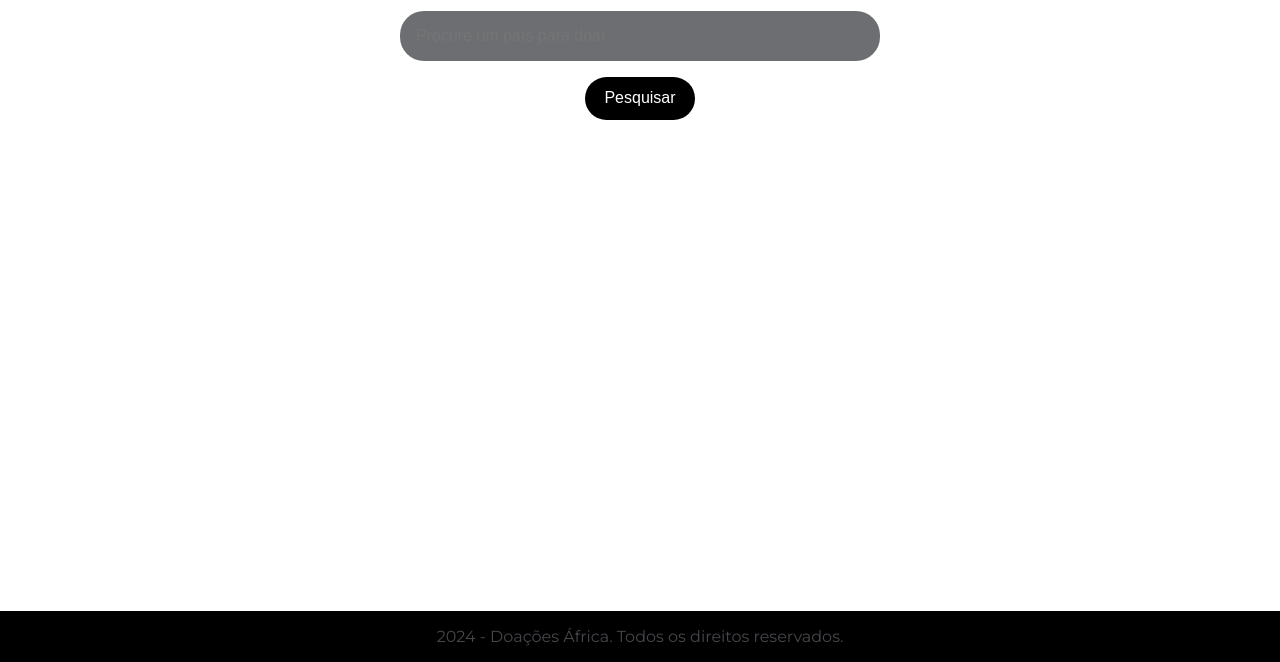
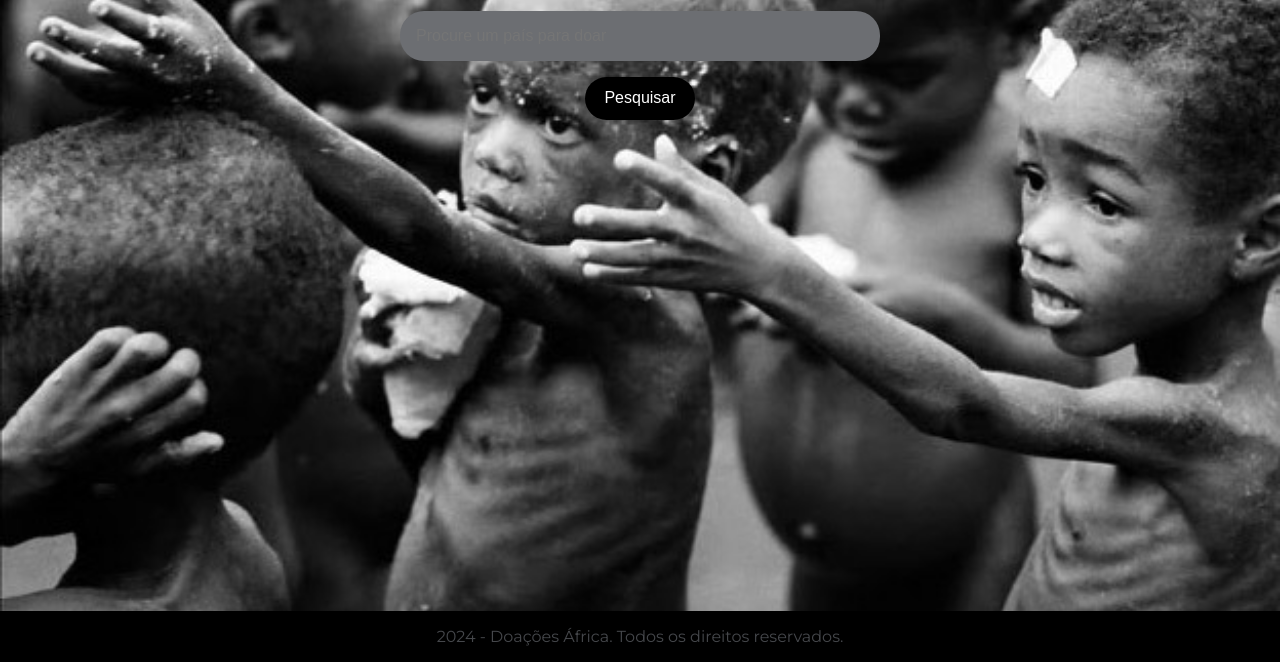
Before and after one commit to rafaviniciussimoes/imersao-dev-alura-gemini, a plain HTML site: page index.html in a window 1280 px wide. Shown: the part 138-800 px from the top of the page. Drawn offline with Linux system fonts and the light colour scheme.

Commit message:
Update styles.css

```diff
--- a/styles.css
+++ b/styles.css
@@ -4,7 +4,7 @@
 /* Estiliza o corpo da página */
 body {
     font-family: "Montserrat", sans-serif, monospace; /* Define a fonte padrão */
-    background-image: url(images/doacao-africa.jpg);
+    background-image: url(doacao-africa.jpg);
     background-size: cover;
     display: flex; /* Usa Flexbox para layout */
     flex-direction: column; /* Alinha os itens na vertical */
```
